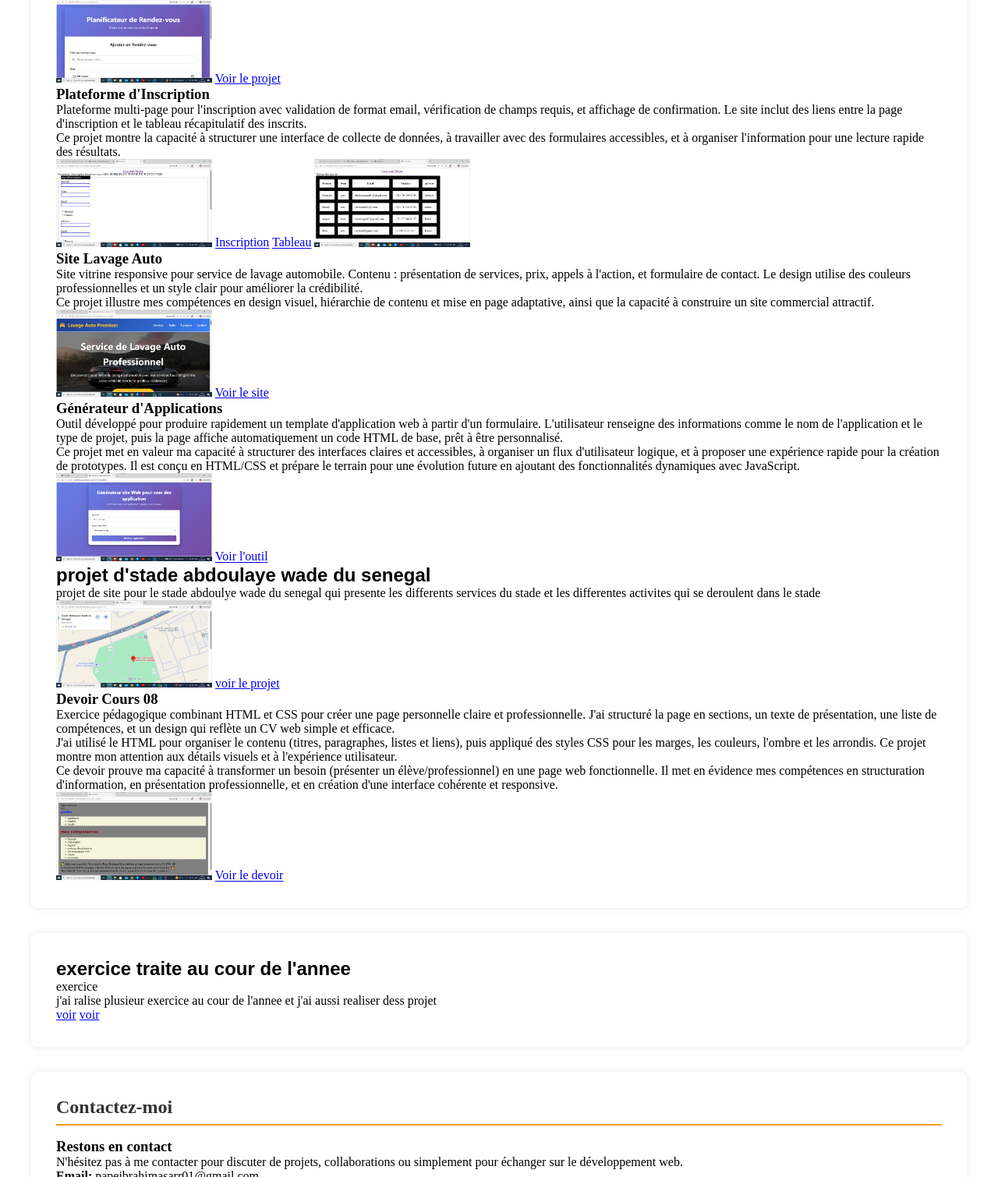
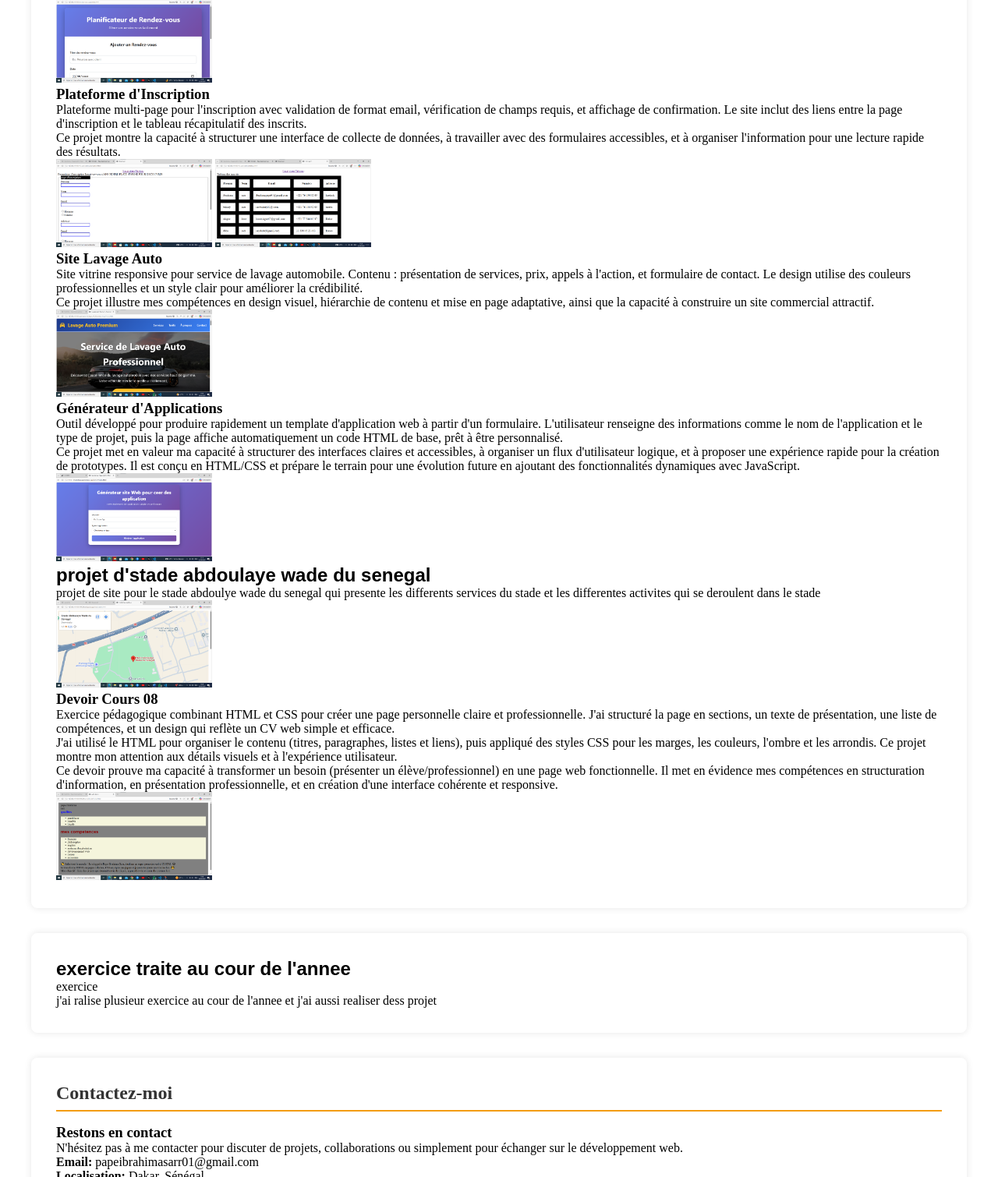
Before and after one commit to gsvknxgz2f-art/pape-momo, a plain HTML site: page index.html in a window 1280 px wide. Shown: the part 1649-3159 px from the top of the page at 78% size. Drawn offline with Linux system fonts and the light colour scheme.

Commit message:
Add files via upload

```diff
--- a/index.html
+++ b/index.html
@@ -105,7 +105,6 @@
                         <p>Application complète de gestion de rendez-vous médicale. J'ai conçu un formulaire qui capture le sujet, la date, l'heure et la description du rendez-vous. La logique JavaScript gère l'ajout, l'affichage dynamique et la suppression. Les rendez-vous sont persistés dans localStorage pour conservation entre visites, ce qui montre une compréhension des APIs du navigateur.</p>
                         <p>Ce projet démontre une UX simple et efficace, une structure côté client robuste et la capacité à gérer du contenu dynamique au format carte.</p>
                         <img src="./IMAGE/Capture d’écran 2026-03-21 133654.png" alt="">
-                        <a href="https://gsvknxgz2f-art.github.io/rendez-vous-app/" target="_blank">Voir le projet</a>
                     </div>
                     <div>
                         <h3>Plateforme d'Inscription</h3>
@@ -114,8 +113,7 @@
 
                         <div >
                             <img src="./IMAGE/capture rd.png" alt="">
-                            <a href="../15-application/inscription.html">Inscription</a>
-                            <a href="../15-application/tableau.html">Tableau</a>
+
                             <img src="./IMAGE/captu rt.png" alt="">
                         </div>
 
@@ -125,14 +123,14 @@
                         <p>Site vitrine responsive pour service de lavage automobile. Contenu : présentation de services, prix, appels à l'action, et formulaire de contact. Le design utilise des couleurs professionnelles et un style clair pour améliorer la crédibilité.</p>
                         <p>Ce projet illustre mes compétences en design visuel, hiérarchie de contenu et mise en page adaptative, ainsi que la capacité à construire un site commercial attractif.</p>
                         <img src="./IMAGE/br.png" alt="">
-                        <a href="https://gsvknxgz2f-art.github.io/niagne-kane/" target="_blank">Voir le site</a>
+
                     </div>
                     <div>
                         <h3>Générateur d'Applications</h3>
                         <p>Outil développé pour produire rapidement un template d'application web à partir d'un formulaire. L'utilisateur renseigne des informations comme le nom de l'application et le type de projet, puis la page affiche automatiquement un code HTML de base, prêt à être personnalisé.</p>
                         <p>Ce projet met en valeur ma capacité à structurer des interfaces claires et accessibles, à organiser un flux d'utilisateur logique, et à proposer une expérience rapide pour la création de prototypes. Il est conçu en HTML/CSS et prépare le terrain pour une évolution future en ajoutant des fonctionnalités dynamiques avec JavaScript.</p>
                         <img src="./IMAGE/capture.png" alt="">
-                        <a href="../generateur-application/index.html">Voir l'outil</a>
+
                     </div>
                     <div>
                         <h1>projet d'stade abdoulaye wade du senegal</h1>
@@ -140,7 +138,7 @@
                             projet de site pour le stade abdoulye wade du senegal qui presente les differents services du stade et les differentes activites qui se deroulent dans le stade
                         </p>
                         <img src="./IMAGE/cat.png" alt="">
-                        <a href="../04 pratique/index.html">voir le projet</a>
+
                     </div>
                     <div>
                         <h3>Devoir Cours 08</h3>
@@ -148,7 +146,7 @@
                         <p>J'ai utilisé le HTML pour organiser le contenu (titres, paragraphes, listes et liens), puis appliqué des styles CSS pour les marges, les couleurs, l'ombre et les arrondis. Ce projet montre mon attention aux détails visuels et à l'expérience utilisateur.</p>
                         <p>Ce devoir prouve ma capacité à transformer un besoin (présenter un élève/professionnel) en une page web fonctionnelle. Il met en évidence mes compétences en structuration d'information, en présentation professionnelle, et en création d'une interface cohérente et responsive.</p>
                         <img src="./IMAGE/bt.png" alt="">
-                        <a href="../08 cours/devoir/index.html">Voir le devoir</a>
+
                     </div>
                 </div>
             </div>
@@ -159,8 +157,7 @@
             <p>
                 j'ai ralise plusieur exercice au cour de l'annee et j'ai aussi realiser dess projet
             </p>
-            <a href="../15-application/inscription.html">voir</a>
-            <a href="../15-application/tableau.html">voir</a>
+
         </section>
 
         <section id="contact">
```
